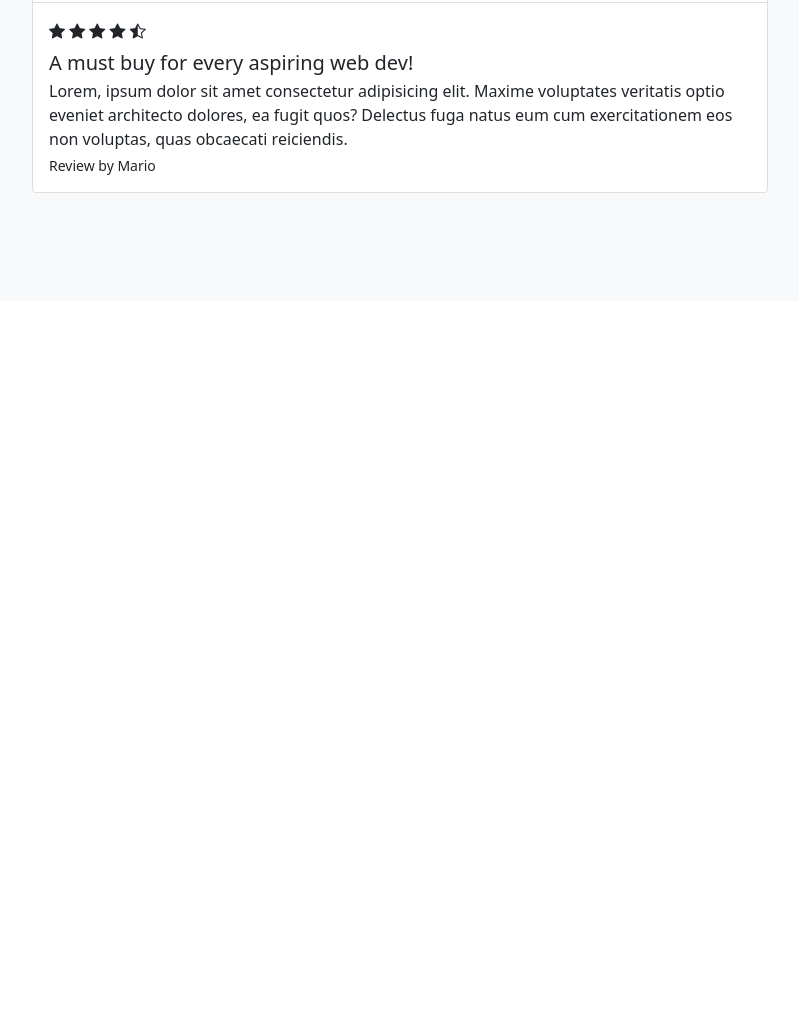
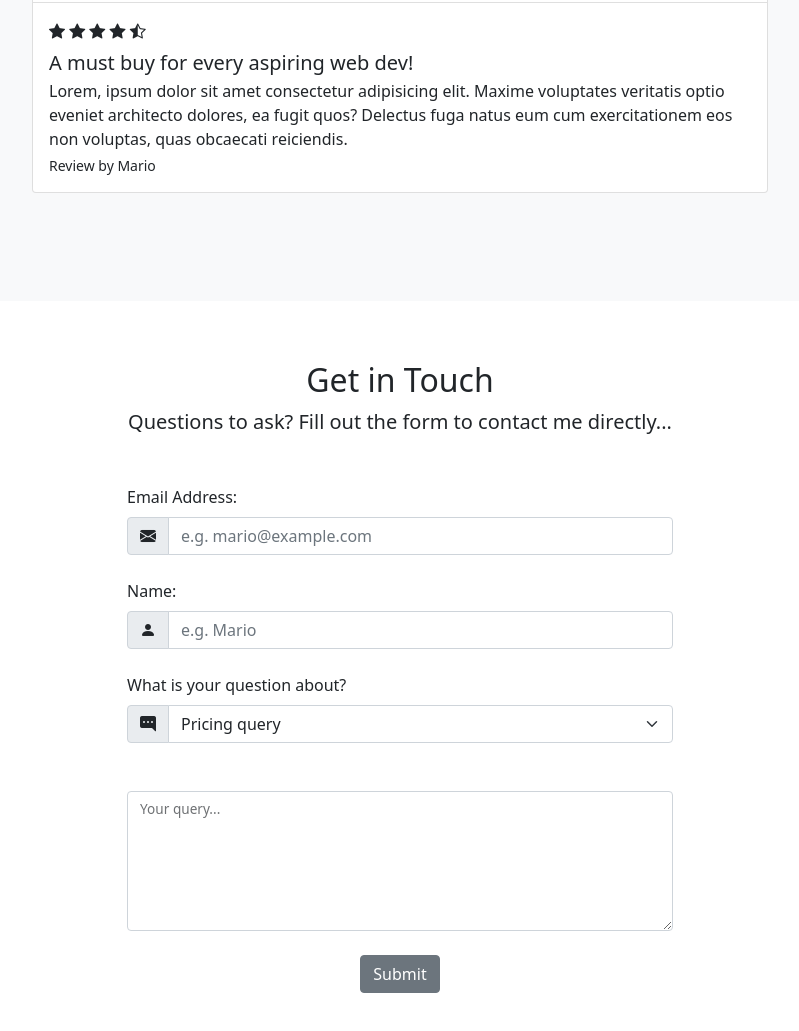
Before and after one commit to gabney/M02-Bootstrap-Tut, a plain HTML site: page index.html in a window 1280 px wide. Shown: the part 3370-4401 px from the top of the page, without its empty margins (240-1039 px from the left). Before the commit the page ends 3671 px from the top, so only its background shows below. Drawn offline with nearby package versions, Linux system fonts and the light colour scheme.

Commit message:
Update index.html

```diff
--- a/index.html
+++ b/index.html
@@ -342,7 +342,64 @@
   </section>
 
   <!-- contact form -->
+  <!-- form-control form-label form-select input-group input-group-text -->
+  <section id="contact">
+    <div class="container-lg">
 
+      <div class="text-center">
+        <h2>Get in Touch</h2>
+        <p class="lead">Questions to ask?  Fill out the form to contact me directly...</p>
+      </div>
+
+      <div class="row justify-content-center my-5">
+
+        <div class="col-lg-6">
+          <form>
+
+            <label for="email" class="form-label">Email Address: </label>
+            <div class="mb-4 input-group">
+              <span class="input-group-text">
+                <i class="bi bi-envelope-fill"></i>
+              </span>
+              <input type="email" class="form-control" id="email" placeholder="e.g. mario@example.com">
+            </div>
+
+            <label for="name" class="form-label">Name: </label>
+            <div class="input-group mb-4">
+              <span class="input-group-text">
+                <i class="bi bi-person-fill"></i>
+              </span>
+              <input type="text" class="form-control" id="name" placeholder="e.g. Mario">
+            </div>
+
+            <label for="subject" class="form-label">What is your question about?</label>
+            <div class="input-group mb-4">
+                <span class="input-group-text">
+                <i class="bi bi-chat-right-dots-fill"></i>
+              </span>
+              <select class="form-select" id="subject">
+                <option value="pricing" selected>Pricing query</option>
+                <option value="content">Content query</option>
+                <option value="other">Other query</option>
+              </select>
+            </div>
+
+
+            <div class="form-floating mb-4 mt-5">
+              <textarea id="query" class="form-control" style="height: 140px"></textarea>
+              <label for="query" class="form-label">Your query...</label>
+            </div>
+
+            <div class="mb-4 text-center">
+              <button type="submit" class="btn btn-secondary">Submit</button>
+            </div>
+
+
+          </form>
+        </div>
+      </div>
+    </div>
+  </section>
 
   <!-- get updates / modal trigger -->
 
```
